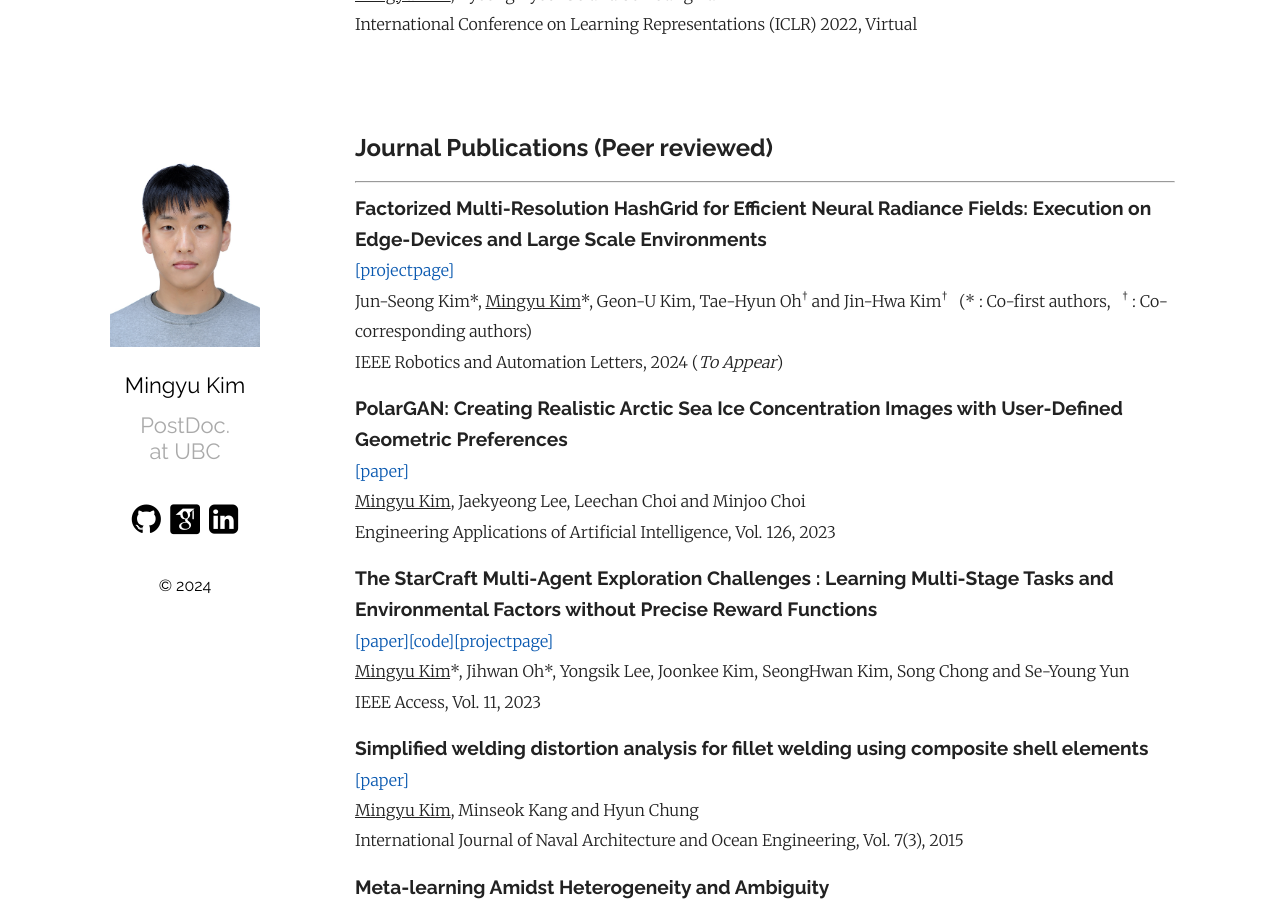
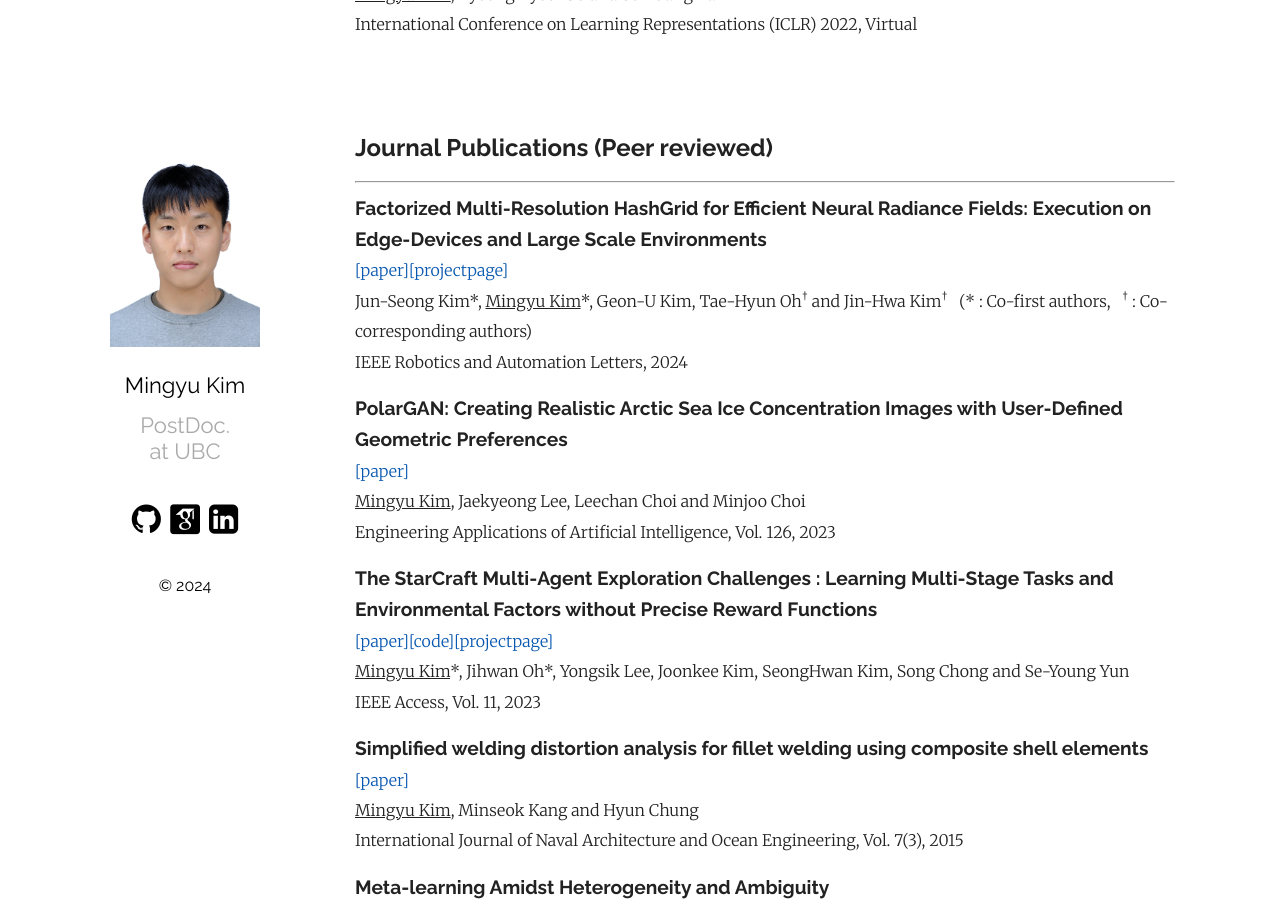
Before and after one commit to MingyuKim87/MingyuKim87.github.io, a Jekyll site: the page built from index.md, in a window 1280 px wide and 900 px high, scrolled down 1312 px. Built offline with Jekyll 4.4.1, drawn with Linux system fonts in a browser that asks for light colours; some web fonts are replaced.

Commit message:
Update index.md

```diff
--- a/index.md
+++ b/index.md
@@ -58,9 +58,9 @@ International Conference on Learning Representations (ICLR) 2022, Virtual
 <hr>
 
 **<span style="font-family:Raleway; font-size:1.2em;">Factorized Multi-Resolution HashGrid for Efficient Neural Radiance Fields: Execution on Edge-Devices and Large Scale Environments</span>**
-[[projectpage]][facthash_project]
+[[paper]][facthash_paper][[projectpage]][facthash_project]
 Jun-Seong Kim\*, <U>Mingyu Kim</U>\*, Geon-U Kim, Tae-Hyun Oh<sup>†</sup> and Jin-Hwa Kim<sup>†</sup> &nbsp; (\* : Co-first authors, &nbsp; <sup>†</sup> : Co-corresponding authors)
-IEEE Robotics and Automation Letters, 2024 (*To Appear*)
+IEEE Robotics and Automation Letters, 2024
 
 
 **<span style="font-family:Raleway; font-size:1.2em;">PolarGAN: Creating Realistic Arctic Sea Ice Concentration Images with User-Defined Geometric Preferences</span>**
@@ -166,6 +166,7 @@ Journal of the Society of Korea Industrial and Systems Engineering (*Domestic*),
 [synergynerf]: https://arxiv.org/abs/2405.07857
 [synergynerf_code]: https://github.com/MingyuKim87/SynergyNeRF
 [synergynerf_project]: https://mingyukim87.github.io/SynergyNeRF
+[facthash_paper]: https://ieeexplore.ieee.org/document/10679894
 [facthash_project]: https://facthash.github.io
 [ML4CO]: https://www.ecole.ai/2021/ml4co-competition/
 [polarGan]: https://www.sciencedirect.com/science/article/abs/pii/S0952197623011041?via%3Dihub
```
